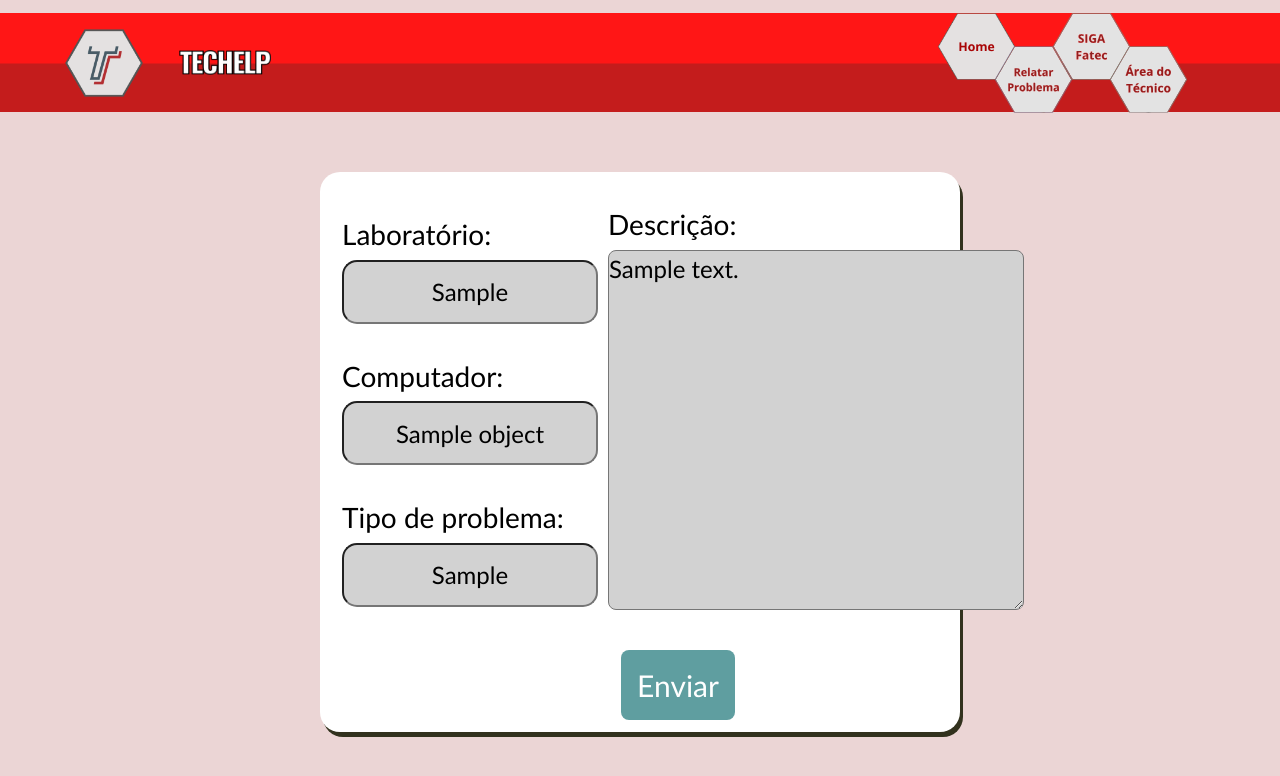
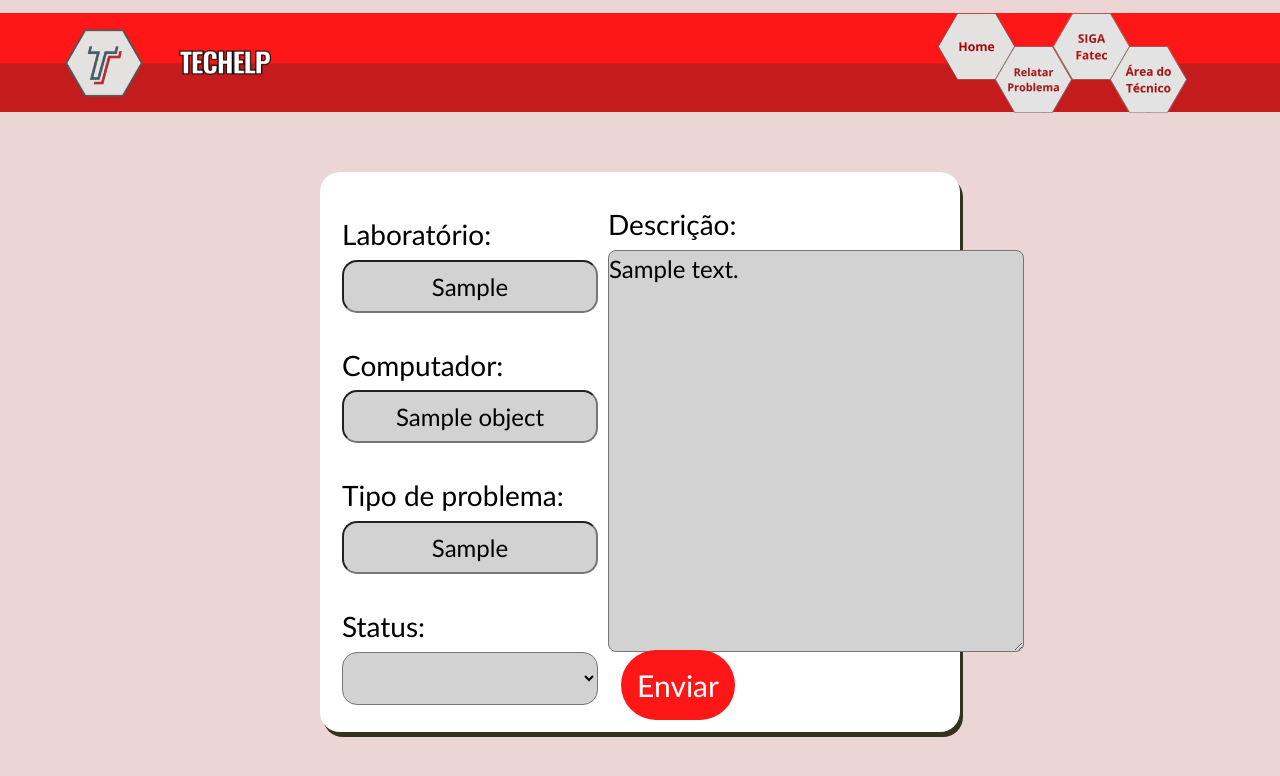
Before and after one commit to BuzzTech-API/API, a Flask app: page /atualizar/1 in a window 1280 px wide. Shown: the top 776 px of the page. Run offline with Flask 2, Linux system fonts and the light colour scheme; tables that the repository leaves empty hold one stand-in row (values such as "Sample post"); some libraries are stand-ins or nearby versions.

Commit message:
🌱 feat: add atualizar status do chamdo
Adição da funcionalidade de atualização do status do chamado na página de atualizar chamados.

```diff
--- a/src/app/controllers/conection.py
+++ b/src/app/controllers/conection.py
@@ -33,6 +33,7 @@
     '''Função de atualizar os chamado no banco'''
     chamado.Problem = request.form["problem"]
     chamado.Description = request.form["description"]
+    chamado.Status = request.form["status"]
     db.session.add(chamado)
     db.session.commit()
     return 'Atualizado'
--- a/src/app/static/css/atualizar.css
+++ b/src/app/static/css/atualizar.css
@@ -8,7 +8,6 @@
     border-radius: 20px;
     font-family: 'Trebuchet MS';
     font-size: 24px;
-
     display: grid;
     grid-template-columns: 4fr 5fr;
     grid-template-rows: 60vh 10vh;
@@ -49,12 +48,12 @@
 .att-description {
     background-color: rgb(210, 210, 210);
     border-radius: 8px;
-    height: 45vh;
+    height: 53vh;
 }
 
 .att-enviar {
-    background-color: cadetblue;
-    border-radius: 8px;
+    background-color: #FF1616;
+    border-radius: 50px;
     border-style: none;
     box-sizing: border-box;
     color: #FFFFFF;
--- a/src/app/templates/atualizar.html
+++ b/src/app/templates/atualizar.html
@@ -30,6 +30,19 @@
             <input type="text" id="problem_type" name="problem" value="{{chamado.Problem}}" class="att-input">
         </p>
 
+        <p>
+            <label for="status" form="form-label">
+                <h3 style="color: black;">Status:</h3>
+            </label>
+            <select type="text" id="status" name="status" class="att-input">
+                <option value="{{chamado.Status}}" selected></option>
+                <option value="Pendente">Pendente</option>
+                <option value="Em andamento">Em andamento</option>
+                <option value="Finalizado">Finalizado</option>
+                <option value="Cancelado">Cancelado</option>
+            </select>
+        </p>
+
     </div>
 
     <div class="att-display-descri">
--- a/src/config.py
+++ b/src/config.py
@@ -2,8 +2,8 @@
 DEBUG = True
 
 
-SQLALCHEMY_DATABASE_URI = 'mysql+pymysql://fatec:fatec@35.174.216.24:3306/api'
-# SQLALCHEMY_DATABASE_URI = 'mysql+pymysql://root:1234@localhost:3306/api'
+# SQLALCHEMY_DATABASE_URI = 'mysql+pymysql://fatec:fatec@35.174.216.24:3306/api'
+SQLALCHEMY_DATABASE_URI = 'mysql+pymysql://root:1234@localhost:3306/api'
 
 SECRET_KEY = "SECRET"
 SQLALCHEMY_TRACK_MODIFICATIONS = True
```
